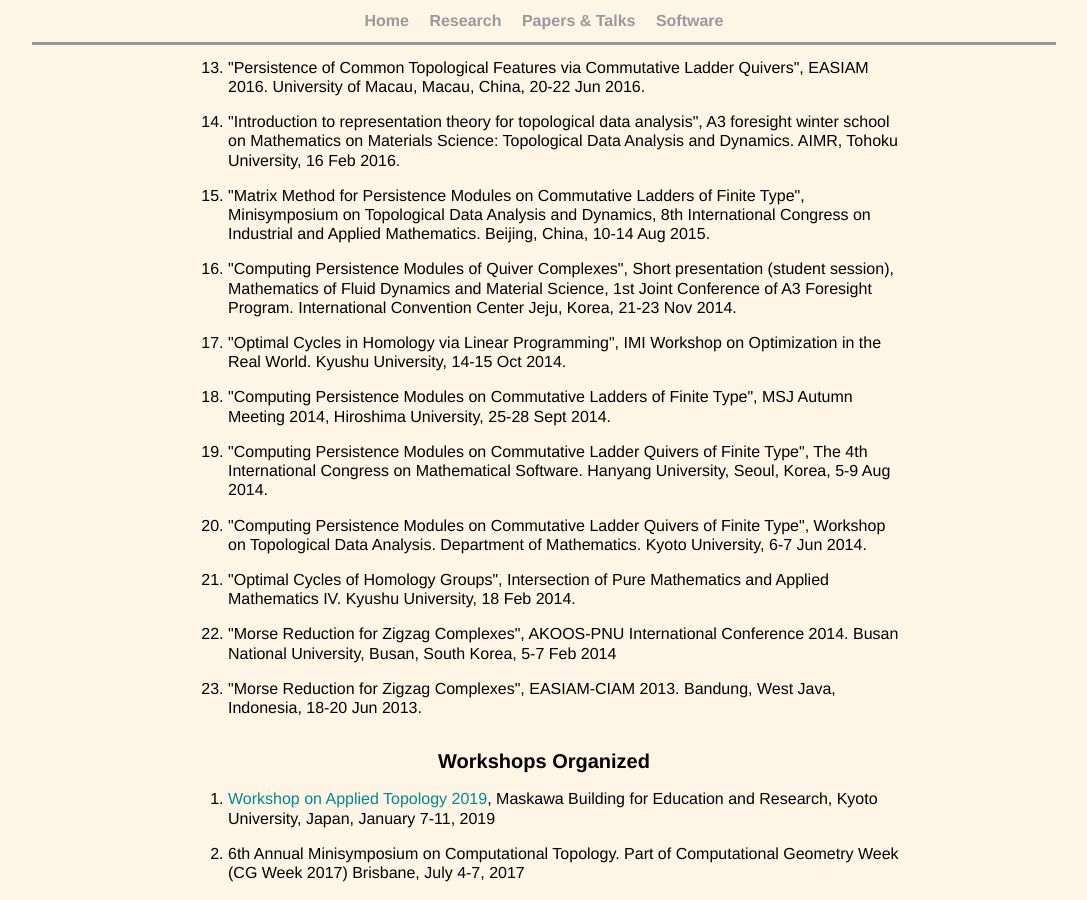
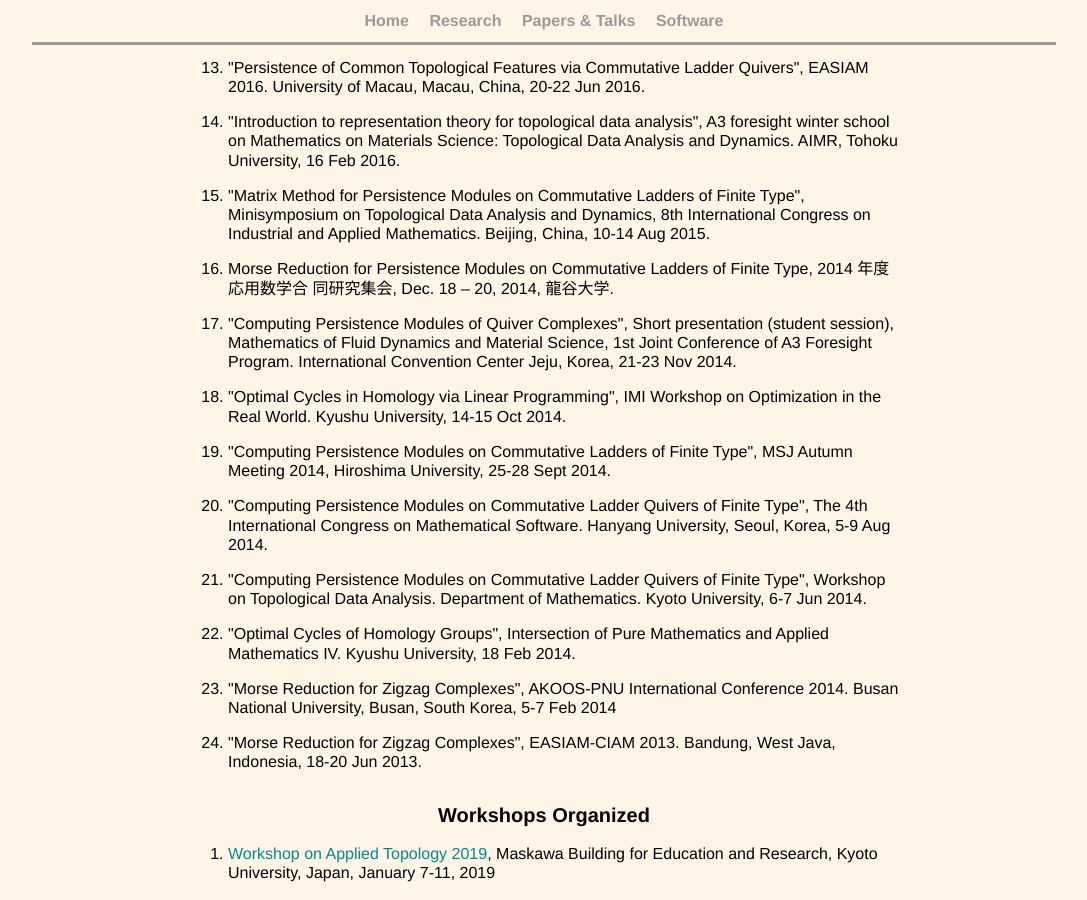
Before and after one commit to emerson-escolar/emerson-escolar.github.io, a Jekyll site: the page built from research_lists.html, in a window 1280 px wide and 900 px high, scrolled down 1984 px. Shown: the whole window, without its empty margins (96-1183 px from the left). Built offline with Jekyll 4.4.1, drawn with Linux system fonts in a browser that asks for light colours.

Commit message:
add another missing talk

```diff
--- a/research_lists.html
+++ b/research_lists.html
@@ -155,6 +155,9 @@ title: Emer's Papers & Talks
 		<li>
 			"Matrix Method for Persistence Modules on Commutative Ladders of Finite Type", Minisymposium on Topological Data Analysis and Dynamics, 8th International Congress on Industrial and Applied Mathematics. Beijing, China, 10-14 Aug 2015.
 		</li>
+    <li>
+      Morse Reduction for Persistence Modules on Commutative Ladders of Finite Type, 2014 年度応用数学合 同研究集会, Dec. 18 – 20, 2014, 龍谷大学.
+    </li>
 		<li>
 			"Computing Persistence Modules of Quiver Complexes", Short presentation (student session), Mathematics of Fluid Dynamics and Material Science, 1st Joint Conference of A3 Foresight Program. International Convention Center Jeju, Korea, 21-23 Nov 2014.
 		</li>
```
